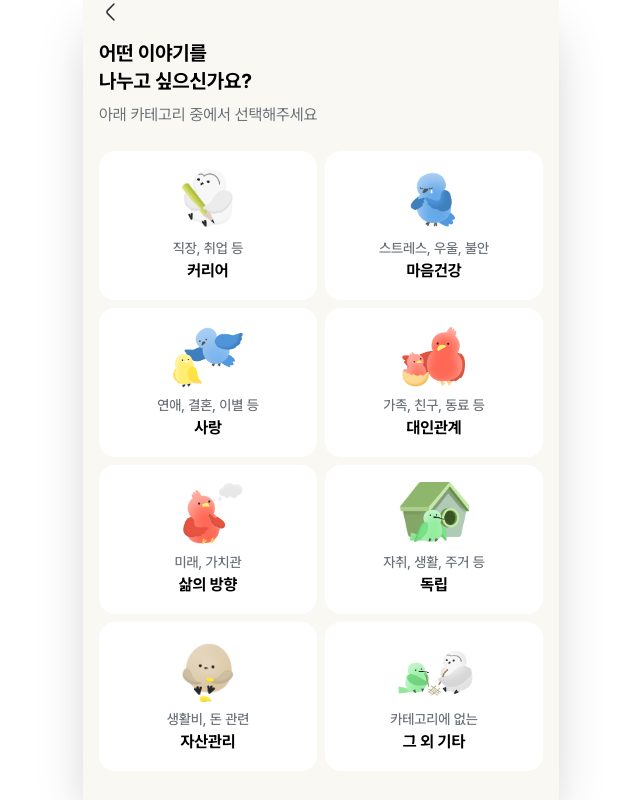
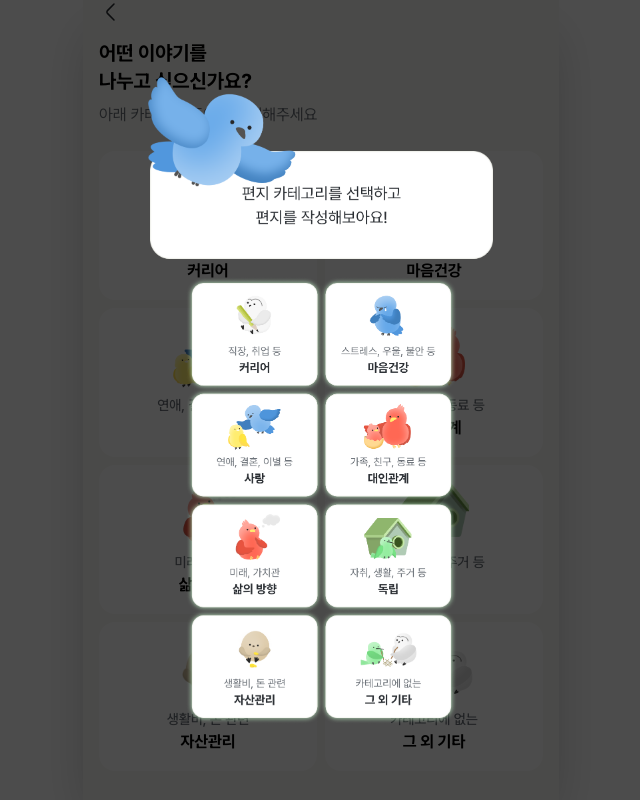
Before and after one commit to hhshhhskk/dearbirdy-FrontEnd, a Next.js app: page /send/select-category in a window 1280 px wide. Shown: the whole page, without its empty margins (319-959 px from the left). Built offline with nearby package versions, Linux system fonts and the light colour scheme.

Commit message:
hotfix: 튜토리얼 위치 수정

```diff
--- a/src/app/(footershare)/home/page.tsx
+++ b/src/app/(footershare)/home/page.tsx
@@ -70,7 +70,6 @@ const Home: React.FC = () => {
             const tutorial = localStorage.getItem("tutorialComplete");
 
             if (!tutorial) {
-              localStorage.setItem("tutorialComplete", "true");
               setIsTutorial(true);
             }
           }
@@ -122,7 +121,7 @@ const Home: React.FC = () => {
             type={userRole === "MENTOR" ? "REPLY" : "OUTGOING"}
           />
         )}
-        {istutorial && <Tutorial />}
+        {istutorial && <Tutorial tutorialStep={1} />}
       </div>
     </div>
   );
--- a/src/app/send/select-category/page.tsx
+++ b/src/app/send/select-category/page.tsx
@@ -6,6 +6,8 @@ import Image from "next/image";
 import clsx from "clsx";
 import ChevronLeft from "../../../components/Icons/common/LeftArrow";
 import { useRouter } from "next/navigation";
+import Tutorial from "@/components/home/Tutorial";
+import { useEffect, useState } from "react";
 
 function CategoryCard({
   name,
@@ -43,13 +45,27 @@ export default function LetterCategorySelectionPage() {
   const { categoryName, setCategory } = useLetterStore();
   const router = useRouter();
 
+  const [istutorial, setIsTutorial] = useState(false);
+
   const handleCategoryClick = (categoryName: string) => {
     setCategory(categoryName);
     router.push("/send/write-letter");
   };
 
+  useEffect(() => {
+    const tutorial = localStorage.getItem("tutorialComplete");
+
+    if (!tutorial) {
+      localStorage.setItem("tutorialComplete", "true");
+      setIsTutorial(true);
+    }
+  }, []);
+
   return (
     <>
+      {istutorial && (
+        <Tutorial tutorialStep={2} setIsTutorial={setIsTutorial} />
+      )}
       <button
         onClick={() => router.push("/home")}
         aria-label="뒤로가기"
--- a/src/components/home/Tutorial.tsx
+++ b/src/components/home/Tutorial.tsx
@@ -1,13 +1,16 @@
 "use client";
-import React, { useState } from "react";
+import React from "react";
 import Image from "next/image";
 import clsx from "clsx";
 import { useRouter } from "next/navigation";
 
-const Tutorial = () => {
-  const [isNext, setIsNext] = useState(true);
+interface TutorialProps {
+  tutorialStep: number;
+  setIsTutorial?: (value: boolean) => void;
+}
+
+const Tutorial: React.FC<TutorialProps> = ({ tutorialStep, setIsTutorial }) => {
   const router = useRouter();
-  console.log("isNext : ", isNext);
 
   return (
     <div className="fixed inset-0 flex flex-col justify-center z-999">
@@ -20,13 +23,15 @@ const Tutorial = () => {
           "relative z-50 w-full flex justify-center items-center"
         )}
       >
-        {isNext ? (
+        {tutorialStep === 1 ? (
           <Image
             src="/images/birds/home/tutorial_bluebird1.png"
             alt="tutorial_bluebird"
             width={375}
             height={420}
-            onClick={() => setIsNext(false)}
+            onClick={() => {
+              router.push("/send");
+            }}
           />
         ) : (
           <Image
@@ -36,7 +41,9 @@ const Tutorial = () => {
             height={567}
             className=""
             onClick={() => {
-              router.push("/send");
+              if (setIsTutorial) {
+                setIsTutorial(false);
+              }
             }}
           />
         )}
```
